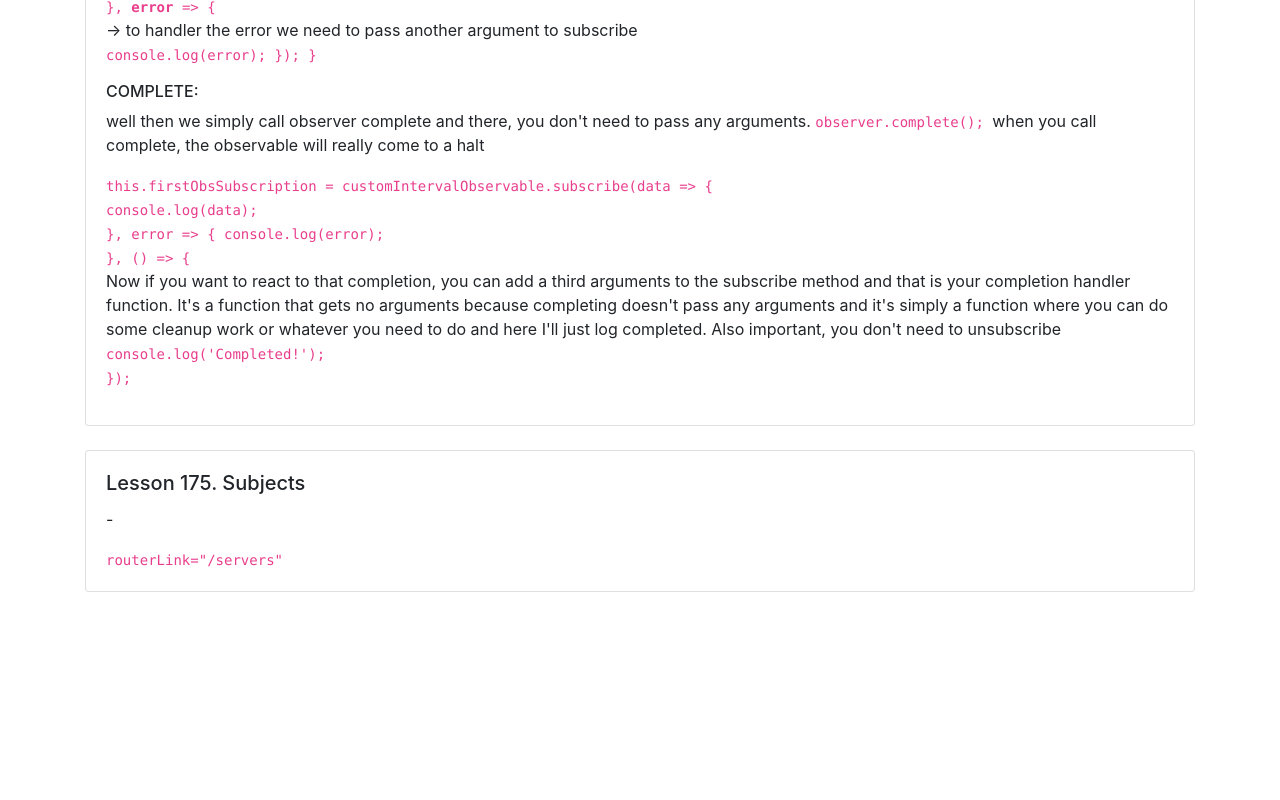
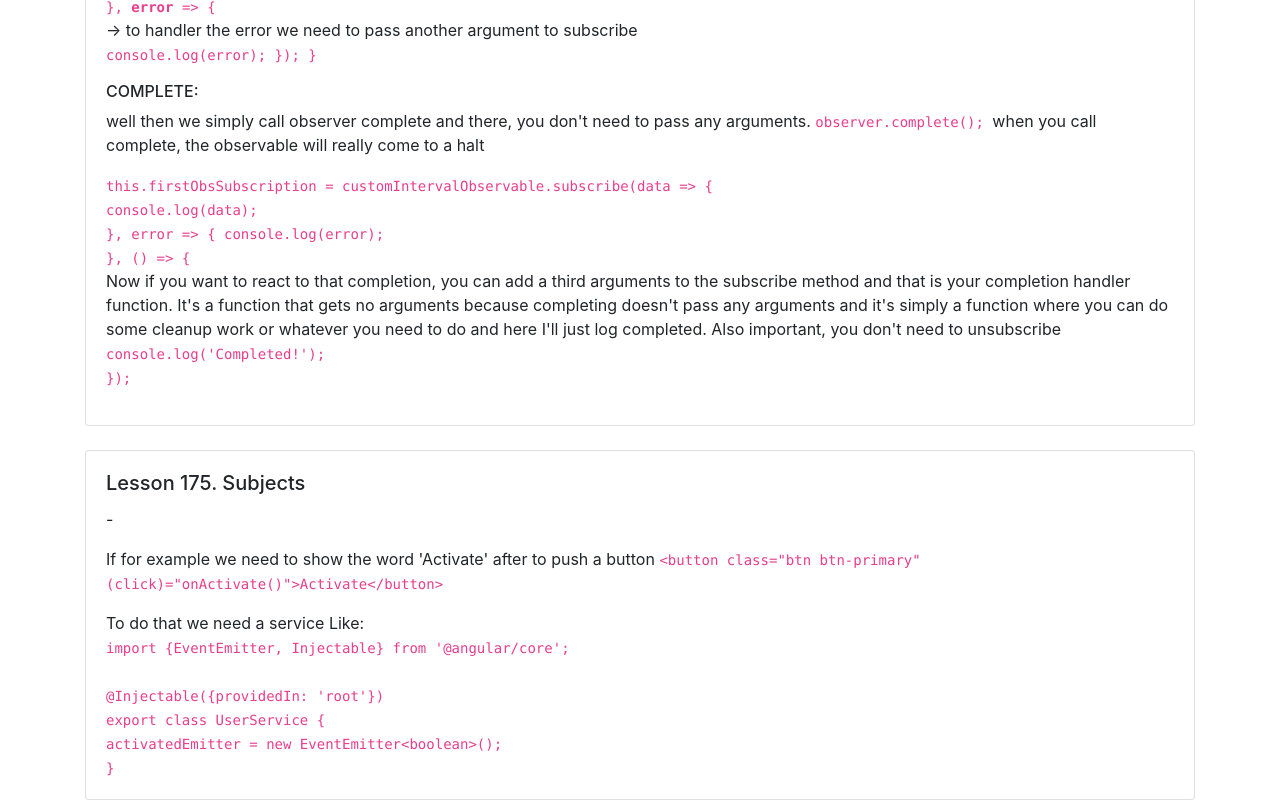
Before and after one commit to Sandro81/angularCourse-Observables, an Angular app: page / in a window 1280 px wide. Shown: the part 1668-2468 px from the top of the page. Before the commit the page ends 2260 px from the top, so only its background shows below. Built offline with nearby package versions, Linux system fonts and the light colour scheme.

Commit message:
Observable

```diff
--- a/src/app/app.component.html
+++ b/src/app/app.component.html
@@ -127,7 +127,17 @@
         <div class="card-body">
           <h5 class="card-title">Lesson 175. Subjects </h5>
           <p class="card-text"> - </p>
-          <p class="card-text"> <code>routerLink="/servers" </code></p>
+          <p class="card-text">If for example we need to show the word 'Activate' after to push a button <code>&#60;button class="btn btn-primary" (click)="onActivate()">Activate&#60;/button>
+          </code></p>
+          <p class="card-text"> To do that we need a service Like: <br>
+            <code>import &#123;EventEmitter, Injectable} from '@angular/core';<br>
+              <br>
+              @Injectable(&#123;providedIn: 'root'})<br>
+              export class UserService &#123;<br>
+              activatedEmitter = new EventEmitter&#60;boolean>();<br>
+
+              }
+            </code></p>
         </div>
       </div>
 
```
